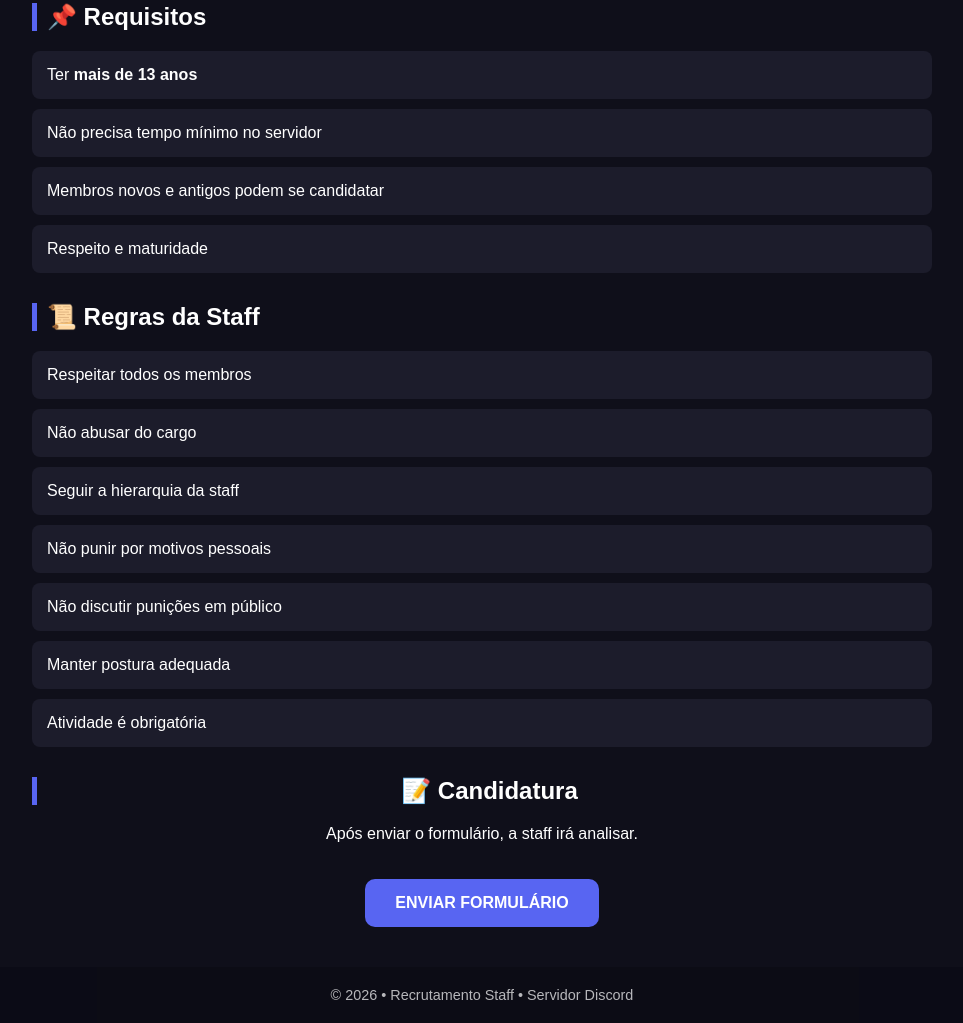
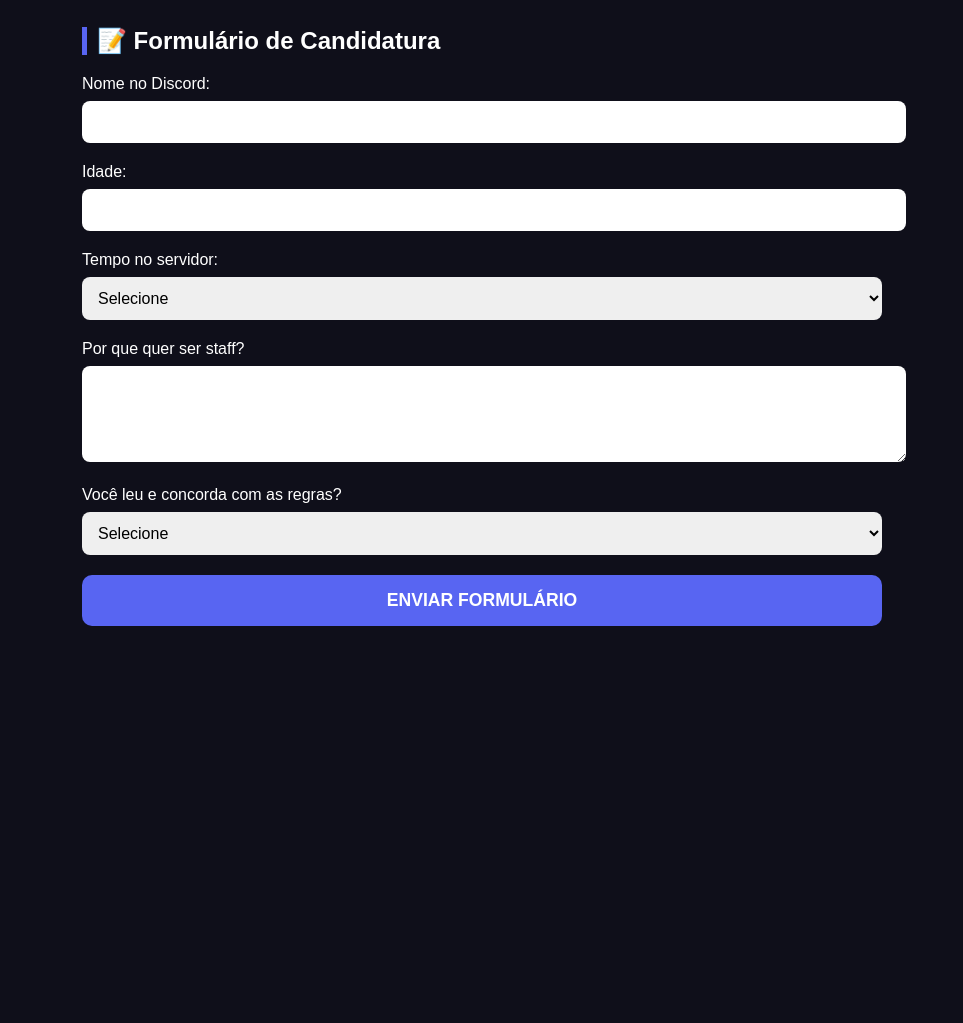
Before and after one commit to davi243100-sys/Staff-site, a plain HTML site: page index.html in a window 1280 px wide. Shown: the part 197-1220 px from the top of the page, without its empty margins (158-1121 px from the left). After the commit the page ends 853 px from the top, so only its background shows below. Drawn offline with Linux system fonts and the light colour scheme.

Commit message:
Update index.html for recruitment form enhancements

```diff
--- a/index.html
+++ b/index.html
@@ -2,7 +2,7 @@
 <html lang="pt-BR">
 <head>
   <meta charset="UTF-8">
-  <title>Recrutamento Staff | Discord</title>
+  <title>Recrutamento Staff</title>
   <meta name="viewport" content="width=device-width, initial-scale=1.0">
 
   <style>
@@ -10,65 +10,44 @@
       margin: 0;
       font-family: Arial, sans-serif;
       background: #0f0f1a;
-      color: #ffffff;
+      color: white;
     }
-
     header {
       background: linear-gradient(135deg, #5865F2, #404EED);
       padding: 40px 20px;
       text-align: center;
     }
-
-    header h1 {
-      margin: 0;
-      font-size: 2.2rem;
-    }
-
     section {
-      max-width: 900px;
+      max-width: 800px;
       margin: 30px auto;
       padding: 0 20px;
     }
-
     h2 {
       border-left: 5px solid #5865F2;
       padding-left: 10px;
     }
-
-    ul {
-      list-style: none;
-      padding: 0;
+    input, textarea, select {
+      width: 100%;
+      padding: 12px;
+      margin-top: 8px;
+      margin-bottom: 20px;
+      border-radius: 8px;
+      border: none;
+      font-size: 1rem;
     }
-
-    ul li {
-      background: #1c1c2b;
-      margin-bottom: 10px;
-      padding: 15px;
-      border-radius: 8px;
-    }
-
-    .botao {
-      display: inline-block;
+    button {
       background: #5865F2;
       color: white;
-      padding: 15px 30px;
+      padding: 15px;
+      width: 100%;
+      border: none;
       border-radius: 10px;
-      text-decoration: none;
+      font-size: 1.1rem;
       font-weight: bold;
-      margin-top: 20px;
+      cursor: pointer;
     }
-
-    .botao:hover {
+    button:hover {
       background: #404EED;
-    }
-
-    footer {
-      text-align: center;
-      padding: 20px;
-      background: #0b0b14;
-      font-size: 0.9rem;
-      opacity: 0.7;
-      margin-top: 40px;
     }
   </style>
 </head>
@@ -80,41 +59,43 @@
 </header>
 
 <section>
-  <h2>📌 Requisitos</h2>
-  <ul>
-    <li>Ter <strong>mais de 13 anos</strong></li>
-    <li>Não precisa tempo mínimo no servidor</li>
-    <li>Membros novos e antigos podem se candidatar</li>
-    <li>Respeito e maturidade</li>
-  </ul>
+  <h2>📝 Formulário de Candidatura</h2>
+
+  <form action="https://formsubmit.co/davi.243100@gmail.com" method="POST">
+
+    <!-- configurações escondidas -->
+    <input type="hidden" name="_subject" value="Nova candidatura de Staff">
+    <input type="hidden" name="_captcha" value="false">
+
+    <label>Nome no Discord:</label>
+    <input type="text" name="Discord" required>
+
+    <label>Idade:</label>
+    <input type="number" name="Idade" min="13" required>
+
+    <label>Tempo no servidor:</label>
+    <select name="Tempo no servidor" required>
+      <option value="">Selecione</option>
+      <option>Menos de 1 dia</option>
+      <option>Alguns dias</option>
+      <option>1 mês ou mais</option>
+      <option>1 ano ou mais</option>
+    </select>
+
+    <label>Por que quer ser staff?</label>
+    <textarea name="Motivo" rows="4" required></textarea>
+
+    <label>Você leu e concorda com as regras?</label>
+    <select name="Concorda com as regras" required>
+      <option value="">Selecione</option>
+      <option>Sim</option>
+      <option>Não</option>
+    </select>
+
+    <button type="submit">ENVIAR FORMULÁRIO</button>
+  </form>
+
 </section>
-
-<section>
-  <h2>📜 Regras da Staff</h2>
-  <ul>
-    <li>Respeitar todos os membros</li>
-    <li>Não abusar do cargo</li>
-    <li>Seguir a hierarquia da staff</li>
-    <li>Não punir por motivos pessoais</li>
-    <li>Não discutir punições em público</li>
-    <li>Manter postura adequada</li>
-    <li>Atividade é obrigatória</li>
-  </ul>
-</section>
-
-<section style="text-align:center;">
-  <h2>📝 Candidatura</h2>
-  <p>Após enviar o formulário, a staff irá analisar.</p>
-
-  <!-- TROQUE O LINK PELO DO SEU GOOGLE FORMS -->
-  <a class="botao" href="COLE_AQUI_O_LINK_DO_FORMULARIO" target="_blank">
-    ENVIAR FORMULÁRIO
-  </a>
-</section>
-
-<footer>
-  © 2026 • Recrutamento Staff • Servidor Discord
-</footer>
 
 </body>
 </html>
```
